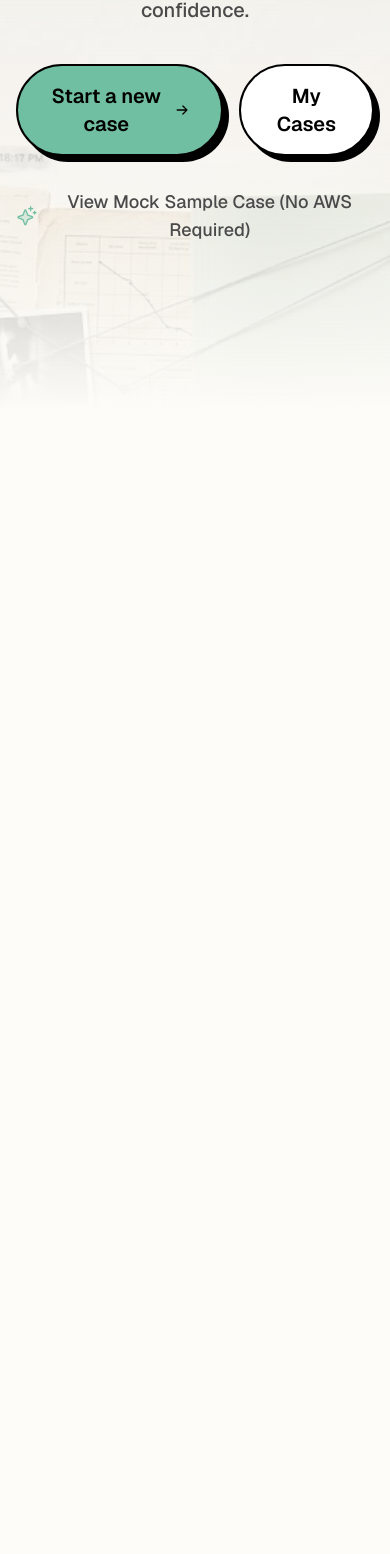
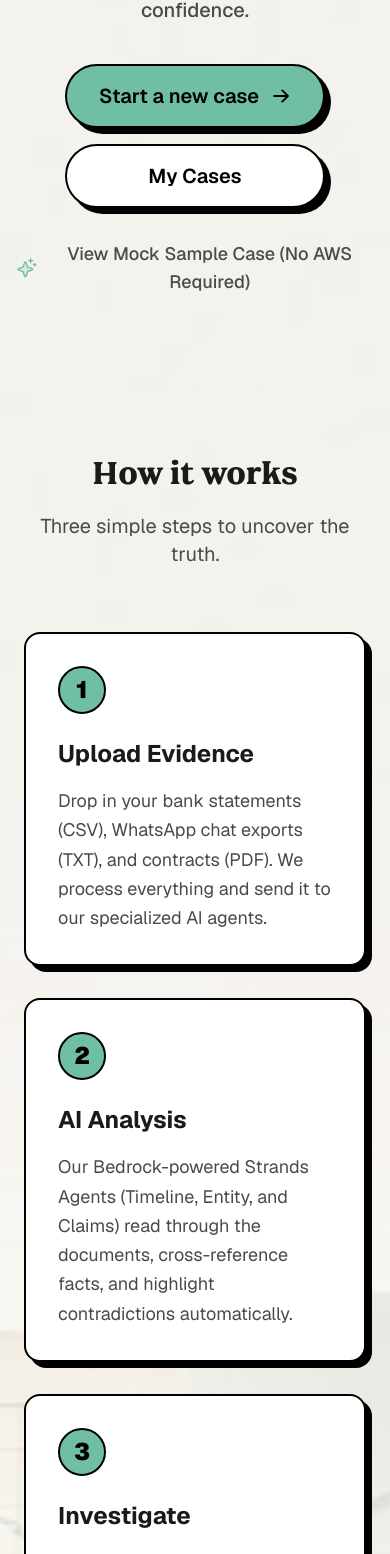
Before and after one commit to quwrof00/Digital-Evidence-Room, a Next.js app in the folder frontend/: page / in a window 390 px wide. Shown: the part 432-1986 px from the top of the page. Before the commit the page ends 844 px from the top, so only its background shows below. Built offline with nearby package versions, Linux system fonts and the light colour scheme.

Commit message:
feat: fill how it works, remove unused links, improve mobile responsiveness

```diff
--- a/frontend/app/case/[id]/page.tsx
+++ b/frontend/app/case/[id]/page.tsx
@@ -80,7 +80,7 @@ export default function CaseWorkspace() {
           )}
 
           {phase === "dashboard" && (
-            <div className="absolute inset-0 flex animate-in slide-in-from-bottom-8 duration-700">
+            <div className="absolute inset-0 flex flex-col md:flex-row animate-in slide-in-from-bottom-8 duration-700">
               <Timeline
                 caseId={activeCaseId}
                 onEventClick={(e) => {
--- a/frontend/app/case/sample/page.tsx
+++ b/frontend/app/case/sample/page.tsx
@@ -31,7 +31,7 @@ export default function SampleCaseWorkspace() {
 
         {/* Phase Container */}
         <main className="flex-1 overflow-hidden relative bg-[#fdfcf8]">
-          <div className="absolute inset-0 flex animate-in slide-in-from-bottom-8 duration-700">
+          <div className="absolute inset-0 flex flex-col md:flex-row animate-in slide-in-from-bottom-8 duration-700">
             <Timeline
               isMock={true}
               onEventClick={(e) => {
--- a/frontend/app/page.tsx
+++ b/frontend/app/page.tsx
@@ -50,10 +50,7 @@ export default function Home() {
         </div>
 
         <div className="hidden md:flex items-center gap-8 text-sm font-medium text-[#4a4a4a]">
-          <Link href="#" className="hover:text-black transition-colors">How it works</Link>
-          <Link href="#" className="hover:text-black transition-colors">Features</Link>
-          <Link href="#" className="hover:text-black transition-colors">Pricing</Link>
-          <Link href="#" className="hover:text-black transition-colors">About us</Link>
+          <Link href="#how-it-works" className="hover:text-black transition-colors">How it works</Link>
 
           <Link
             href="/case/new"
@@ -83,16 +80,16 @@ export default function Home() {
             Upload your documents. Let AI cross-check the claims, build a timeline, and highlight the contradictions with confidence.
           </p>
 
-          <div className="flex items-center justify-center gap-4 mt-10">
+          <div className="flex flex-col md:flex-row items-center justify-center gap-4 mt-10">
             <Link
               href="/case/new"
-              className="flex items-center gap-3 bg-[#70bfa3] text-black text-xl px-8 py-4 rounded-full border-2 border-black shadow-[6px_6px_0px_0px_rgba(0,0,0,1)] hover:shadow-[3px_3px_0px_0px_rgba(0,0,0,1)] hover:translate-x-[3px] hover:translate-y-[3px] transition-all font-semibold"
+              className="flex items-center justify-center gap-3 bg-[#70bfa3] text-black text-xl px-8 py-4 rounded-full border-2 border-black shadow-[6px_6px_0px_0px_rgba(0,0,0,1)] hover:shadow-[3px_3px_0px_0px_rgba(0,0,0,1)] hover:translate-x-[3px] hover:translate-y-[3px] transition-all font-semibold w-full md:w-auto"
             >
               Start a new case <ArrowRight weight="bold" />
             </Link>
             <Link
               href="/dashboard"
-              className="flex items-center gap-3 bg-white text-black text-xl px-8 py-4 rounded-full border-2 border-black shadow-[6px_6px_0px_0px_rgba(0,0,0,1)] hover:shadow-[3px_3px_0px_0px_rgba(0,0,0,1)] hover:translate-x-[3px] hover:translate-y-[3px] transition-all font-semibold"
+              className="flex items-center justify-center gap-3 bg-white text-black text-xl px-8 py-4 rounded-full border-2 border-black shadow-[6px_6px_0px_0px_rgba(0,0,0,1)] hover:shadow-[3px_3px_0px_0px_rgba(0,0,0,1)] hover:translate-x-[3px] hover:translate-y-[3px] transition-all font-semibold w-full md:w-auto"
             >
               My Cases
             </Link>
@@ -110,6 +107,42 @@ export default function Home() {
         </motion.div>
       </div>
 
+      {/* How it works Section */}
+      <div id="how-it-works" className="relative z-10 w-full max-w-6xl mx-auto mt-40 px-6 pb-32">
+        <div className="text-center mb-16">
+          <h2 className="text-4xl md:text-5xl font-black text-[#1a1a1a]" style={{ fontFamily: '"FS Rosa", Georgia, serif' }}>
+            How it works
+          </h2>
+          <p className="mt-4 text-xl text-[#4a4a4a]">Three simple steps to uncover the truth.</p>
+        </div>
+
+        <div className="grid md:grid-cols-3 gap-8">
+          <div className="bg-white p-8 rounded-2xl border-2 border-black shadow-[6px_6px_0px_0px_rgba(0,0,0,1)] hover:-translate-y-2 transition-transform duration-300">
+            <div className="w-12 h-12 bg-[#70bfa3] text-black font-black text-2xl flex items-center justify-center rounded-full border-2 border-black mb-6">1</div>
+            <h3 className="text-2xl font-bold mb-4">Upload Evidence</h3>
+            <p className="text-[#4a4a4a] leading-relaxed text-lg">
+              Drop in your bank statements (CSV), WhatsApp chat exports (TXT), and contracts (PDF). We process everything and send it to our specialized AI agents.
+            </p>
+          </div>
+
+          <div className="bg-white p-8 rounded-2xl border-2 border-black shadow-[6px_6px_0px_0px_rgba(0,0,0,1)] hover:-translate-y-2 transition-transform duration-300">
+            <div className="w-12 h-12 bg-[#70bfa3] text-black font-black text-2xl flex items-center justify-center rounded-full border-2 border-black mb-6">2</div>
+            <h3 className="text-2xl font-bold mb-4">AI Analysis</h3>
+            <p className="text-[#4a4a4a] leading-relaxed text-lg">
+              Our Bedrock-powered Strands Agents (Timeline, Entity, and Claims) read through the documents, cross-reference facts, and highlight contradictions automatically.
+            </p>
+          </div>
+
+          <div className="bg-white p-8 rounded-2xl border-2 border-black shadow-[6px_6px_0px_0px_rgba(0,0,0,1)] hover:-translate-y-2 transition-transform duration-300">
+            <div className="w-12 h-12 bg-[#70bfa3] text-black font-black text-2xl flex items-center justify-center rounded-full border-2 border-black mb-6">3</div>
+            <h3 className="text-2xl font-bold mb-4">Investigate</h3>
+            <p className="text-[#4a4a4a] leading-relaxed text-lg">
+              Explore the interactive chronological timeline, click on events to see the exact source text, and chat with the AI Investigator to ask specific questions.
+            </p>
+          </div>
+        </div>
+      </div>
+
     </main>
   );
 }
--- a/frontend/components/ChatBox.tsx
+++ b/frontend/components/ChatBox.tsx
@@ -67,7 +67,7 @@ export default function ChatBox({ caseId, isMock }: { caseId?: string; isMock?:
   };
 
   return (
-    <div className="w-full md:w-96 border-l-2 border-black bg-white flex flex-col h-full z-10">
+    <div className="w-full md:w-96 border-t-2 md:border-t-0 md:border-l-2 border-black bg-white flex flex-col h-[50vh] md:h-full z-10">
       <div className="p-4 border-b-2 border-black bg-[#fdfcf8] flex items-center gap-2">
         <Sparkle weight="fill" className="w-5 h-5 text-primary" />
         <h3 className="font-bold text-lg" style={{ fontFamily: '"FS Rosa", Georgia, serif' }}>
```
